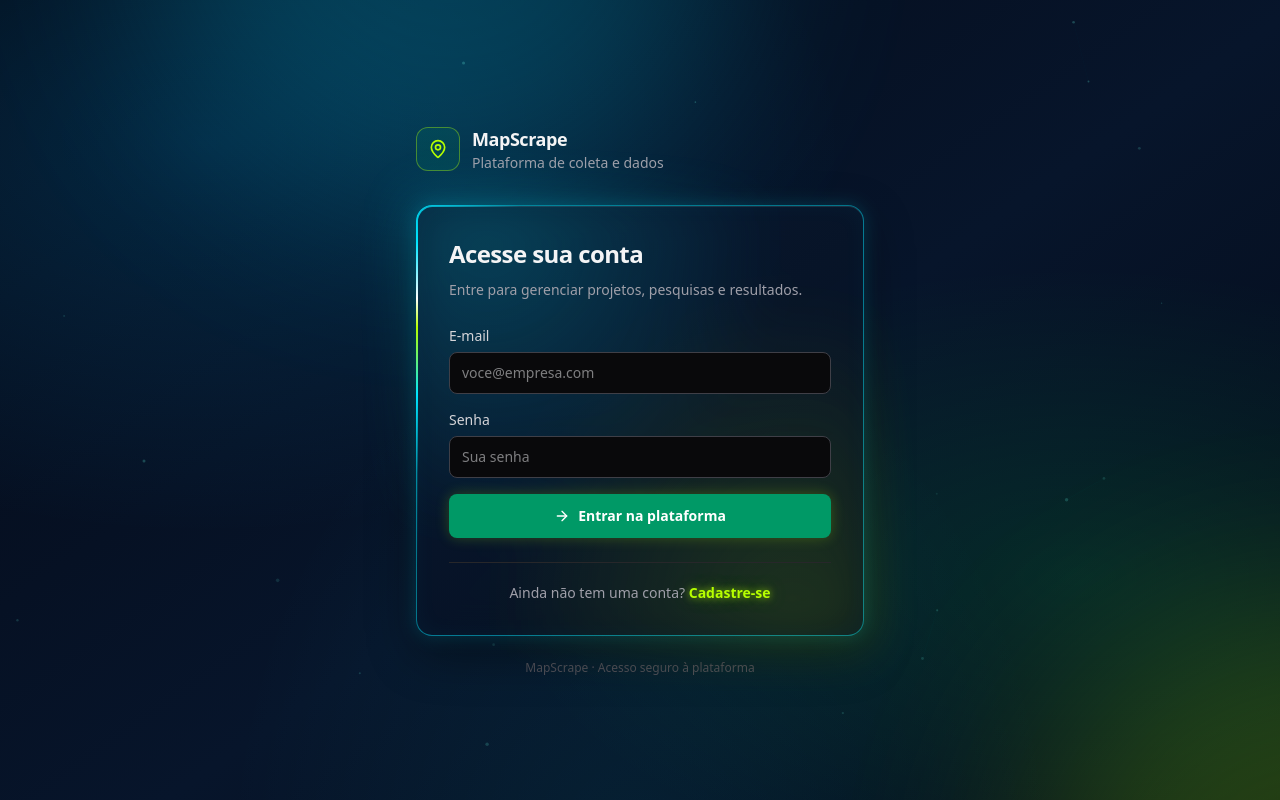
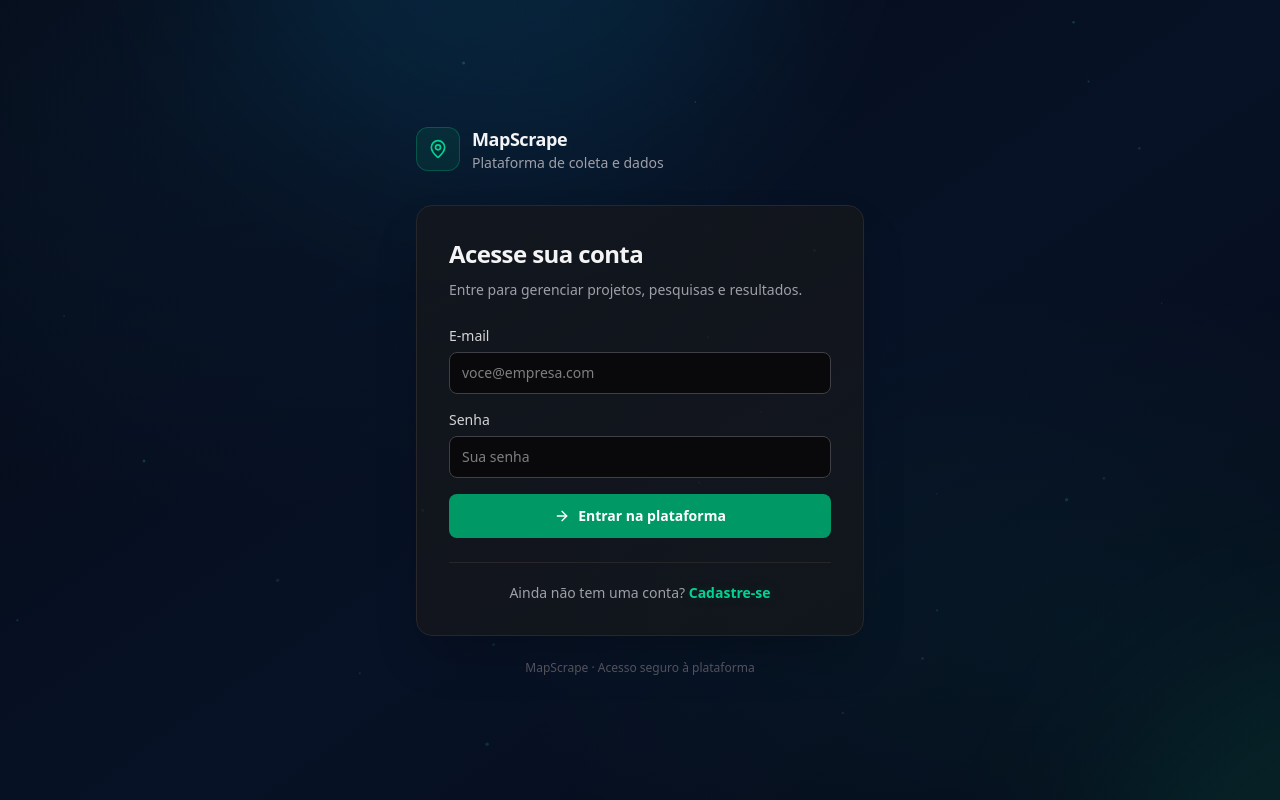
Before and after one commit to Tokenizaa/mais-clientes-v2, a React (Vite) app: page / in a window 1280 px wide. Built offline with nearby package versions, Linux system fonts and the light colour scheme; no server answers.

Commit message:
revert(ui): restore previous visual styling

```diff
--- a/src/index.css
+++ b/src/index.css
@@ -3,16 +3,18 @@
 @source "../index.html";
 
 @layer base {
+
+  /* Shared dark-navy surfaces and accessible focus states. */
   :root {
     --app-bg: #050a16;
     --app-surface: #0b1429;
     --app-surface-raised: #101e39;
     --app-border: #20365f;
-    --app-accent: #00e5ff;
-    --app-accent-strong: #00b8d4;
-    --app-success: #b6ff00;
+    --app-accent: #3b82f6;
+    --app-accent-strong: #2563eb;
+    --app-success: #10b981;
     --app-warning: #f59e0b;
-    --app-danger: #ff1744;
+    --app-danger: #f43f5e;
   }
 
   :where(button, input, select, textarea):focus-visible {
@@ -21,7 +23,7 @@
   }
 
   ::selection {
-    background: rgb(0 229 255 / 35%);
+    background: rgb(59 130 246 / 35%);
     color: #fff;
   }
 
@@ -36,40 +38,53 @@
     overflow-x: hidden;
   }
 
-  ::-webkit-scrollbar { width: 6px; height: 6px; }
-  ::-webkit-scrollbar-track { background: #050a16; }
-  ::-webkit-scrollbar-thumb { background: #263b61; border-radius: 9999px; }
-  ::-webkit-scrollbar-thumb:hover { background: #3b5b91; }
-}
-
-@property --holo-angle {
-  syntax: '<angle>';
-  inherits: false;
-  initial-value: 0deg;
-}
-
-@keyframes holo-border-orbit {
-  to { --holo-angle: 360deg; }
+  /* Custom minimal dark navy scrollbars */
+  ::-webkit-scrollbar {
+    width: 6px;
+    height: 6px;
+  }
+  ::-webkit-scrollbar-track {
+    background: #050a16;
+  }
+  ::-webkit-scrollbar-thumb {
+    background: #263b61;
+    border-radius: 9999px;
+  }
+  ::-webkit-scrollbar-thumb:hover {
+    background: #3b5b91;
+  }
 }
 
 @keyframes radar-sweep {
-  0% { transform: rotate(0deg); }
-  100% { transform: rotate(360deg); }
+  0% {
+    transform: rotate(0deg);
+  }
+  100% {
+    transform: rotate(360deg);
+  }
 }
 
 .animate-radar-sweep {
   animation: radar-sweep 3s linear infinite;
-  filter: drop-shadow(0 0 7px rgb(0 229 255 / 48%));
 }
 
 @keyframes pulse-glow {
-  0%, 100% { opacity: 0.55; transform: scale(1); }
-  50% { opacity: 1; transform: scale(1.045); }
+  0%, 100% {
+    opacity: 0.4;
+    transform: scale(1);
+  }
+  50% {
+    opacity: 0.8;
+    transform: scale(1.05);
+  }
 }
 
-.animate-pulse-glow { animation: pulse-glow 2.5s ease-in-out infinite; }
+.animate-pulse-glow {
+  animation: pulse-glow 2.5s ease-in-out infinite;
+}
 
-/* Ambient control-room atmosphere: stronger color, still behind the work surface. */
+
+/* Restrained sci-fi ambience: visual depth stays behind the working surface. */
 .app-ambient {
   position: fixed;
   inset: 0;
@@ -77,168 +92,76 @@
   overflow: hidden;
   pointer-events: none;
   background:
-    radial-gradient(ellipse at 16% 18%, rgb(0 174 255 / 16%), transparent 42%),
-    radial-gradient(ellipse at 84% 72%, rgb(0 255 102 / 11%), transparent 38%),
-    radial-gradient(ellipse at 50% 110%, rgb(0 229 255 / 8%), transparent 46%),
-    linear-gradient(145deg, #040916 0%, #07152b 54%, #040a17 100%);
+    radial-gradient(ellipse at 18% 12%, rgb(17 73 112 / 15%), transparent 42%),
+    radial-gradient(ellipse at 84% 78%, rgb(8 104 91 / 10%), transparent 38%),
+    linear-gradient(145deg, #050a16 0%, #071226 54%, #050b18 100%);
 }
-
 .app-ambient-canvas {
   position: absolute;
   inset: 0;
   width: 100%;
   height: 100%;
-  opacity: 0.9;
+  opacity: 0.62;
+}
+.app-ambient-glow {
+  position: absolute;
+  width: 34rem;
+  height: 34rem;
+  border-radius: 9999px;
+  filter: blur(90px);
+  opacity: 0.12;
+}
+.app-ambient-glow-a {
+  top: -24rem;
+  left: 18%;
+  background: #0ea5e9;
+}
+.app-ambient-glow-b {
+  right: -22rem;
+  bottom: -25rem;
+  background: #10b981;
 }
 
-.app-ambient-glow {
-  position: absolute;
-  width: 36rem;
-  height: 36rem;
-  border-radius: 9999px;
-  filter: blur(100px);
-  opacity: 0.2;
-}
-.app-ambient-glow-a {
-  top: -23rem;
-  left: 12%;
-  background: #00d9ff;
-}
-.app-ambient-glow-b {
-  right: -20rem;
-  bottom: -24rem;
-  background: #a3ff00;
-}
-
+/* Keep the app above the ambient layer. */
 .app-shell {
   position: relative;
   isolation: isolate;
   min-height: 100vh;
   background: transparent !important;
 }
-.app-shell > .app-ambient { z-index: -1; }
-.app-content { position: relative; }
-
-/*
- * Holographic floating panels.
- * The moving conic-gradient is clipped to the perimeter; the blurred
- * pseudo-element creates the backlight without changing component markup.
- */
-.app-content [class*="rounded-2xl"][class*="bg-[#0b1429]"],
-.app-shell main > section > .rounded-2xl {
-  --panel-glow: 0 0 18px rgb(0 229 255 / 18%), 0 18px 48px rgb(0 0 0 / 42%);
+.app-shell > .app-ambient {
+  z-index: -1;
+}
+.app-content {
   position: relative;
-  isolation: isolate;
-  border: 1px solid rgb(0 229 255 / 48%) !important;
-  background: linear-gradient(145deg, rgb(10 25 48 / 94%), rgb(5 15 32 / 92%)) !important;
-  box-shadow:
-    var(--panel-glow),
-    inset 0 1px 0 rgb(225 250 255 / 10%),
-    inset 0 0 24px rgb(0 229 255 / 4%);
-  backdrop-filter: blur(18px);
-  -webkit-backdrop-filter: blur(18px);
-  transition: transform 240ms ease, border-color 240ms ease, box-shadow 240ms ease;
 }
 
-/* Orbiting energy line around the card edge. */
-.app-content [class*="rounded-2xl"][class*="bg-[#0b1429]"]::before,
-.app-shell main > section > .rounded-2xl::before {
-  content: "";
-  position: absolute;
-  inset: -1px;
-  z-index: 2;
-  padding: 1.5px;
-  border-radius: inherit;
-  pointer-events: none;
-  background: conic-gradient(
-    from var(--holo-angle),
-    transparent 0deg 238deg,
-    rgb(0 229 255 / 18%) 258deg,
-    #00e5ff 278deg,
-    #b6ff00 294deg,
-    #ffffff 300deg,
-    #00e5ff 310deg,
-    transparent 332deg 360deg
-  );
-  animation: holo-border-orbit 5.5s linear infinite;
-  -webkit-mask: linear-gradient(#000 0 0) content-box, linear-gradient(#000 0 0);
-  -webkit-mask-composite: xor;
-  mask-composite: exclude;
+/* Subtle frosted surfaces only on primary content cards. */
+.app-content [class*="rounded-2xl"][class*="bg-[#0b1429]"] {
+  background: linear-gradient(145deg, rgb(13 27 51 / 82%), rgb(8 19 38 / 78%)) !important;
+  border-color: rgb(68 112 157 / 30%) !important;
+  box-shadow: 0 14px 38px rgb(0 0 0 / 20%), inset 0 1px 0 rgb(190 225 255 / 3%);
+  backdrop-filter: blur(14px);
+  -webkit-backdrop-filter: blur(14px);
+  transition: border-color 180ms ease, box-shadow 180ms ease, transform 180ms ease;
+}
+.app-content [class*="rounded-2xl"][class*="bg-[#0b1429]"]:hover {
+  border-color: rgb(75 180 190 / 36%) !important;
+  box-shadow: 0 16px 42px rgb(0 0 0 / 24%), 0 0 22px rgb(14 165 233 / 5%);
 }
 
-/* Soft colored backlight, offset from the panel to suggest levitation. */
-.app-content [class*="rounded-2xl"][class*="bg-[#0b1429]"]::after,
-.app-shell main > section > .rounded-2xl::after {
-  content: "";
-  position: absolute;
-  inset: -15px;
-  z-index: -1;
-  border-radius: inherit;
-  pointer-events: none;
-  background:
-    radial-gradient(ellipse at 18% 10%, rgb(0 229 255 / 28%), transparent 52%),
-    radial-gradient(ellipse at 82% 92%, rgb(182 255 0 / 20%), transparent 55%);
-  filter: blur(24px);
-  opacity: 0.72;
-  transition: opacity 240ms ease, filter 240ms ease;
+/* Quiet green/cyan signal accents; red remains reserved for errors. */
+.app-shell :where(.text-emerald-400, .text-emerald-300) {
+  text-shadow: 0 0 12px rgb(52 211 153 / 18%);
 }
-
-.app-content [class*="rounded-2xl"][class*="bg-[#0b1429]"]:hover,
-.app-shell main > section > .rounded-2xl:hover {
-  transform: translateY(-2px);
-  border-color: rgb(0 229 255 / 78%) !important;
-  box-shadow:
-    0 0 22px rgb(0 229 255 / 24%),
-    0 22px 54px rgb(0 0 0 / 48%),
-    inset 0 1px 0 rgb(255 255 255 / 14%),
-    inset 0 0 28px rgb(0 229 255 / 7%);
-}
-.app-content [class*="rounded-2xl"][class*="bg-[#0b1429]"]:hover::after,
-.app-shell main > section > .rounded-2xl:hover::after {
-  opacity: 0.95;
-  filter: blur(29px);
-}
-
-/* High-chroma status colors: vivid but reserved for meaningful signals. */
-.app-shell :where(.text-emerald-400, .text-emerald-300, .text-green-400) {
-  color: #b6ff00 !important;
-  text-shadow: 0 0 7px rgb(182 255 0 / 62%), 0 0 18px rgb(182 255 0 / 34%);
-}
-.app-shell :where(.text-red-400, .text-red-300, .text-rose-400, .text-rose-300) {
-  color: #ff3158 !important;
-  text-shadow: 0 0 7px rgb(255 23 68 / 62%), 0 0 18px rgb(255 23 68 / 34%);
-}
-.app-shell :where(.bg-emerald-500, .bg-emerald-600) {
-  box-shadow: 0 0 14px rgb(182 255 0 / 22%);
-}
-.app-shell :where(.border-emerald-500\/30, .border-emerald-500\/40) {
-  border-color: rgb(182 255 0 / 38%);
-}
-
-/* The live collection gauge gets a brighter holographic sweep, not fake radar data. */
-.app-shell .animate-radar-sweep {
-  mix-blend-mode: screen;
-  opacity: 0.72;
-}
-.app-shell :where(.text-cyan-400, .text-cyan-300) {
-  text-shadow: 0 0 8px rgb(0 229 255 / 35%);
-}
-
-@media (hover: none) {
-  .app-content [class*="rounded-2xl"][class*="bg-[#0b1429]"]:hover,
-  .app-shell main > section > .rounded-2xl:hover {
-    transform: none;
-  }
-}
-
-@media (max-width: 640px) {
-  .app-ambient-glow { opacity: 0.13; }
-  .app-content [class*="rounded-2xl"][class*="bg-[#0b1429]"]::after,
-  .app-shell main > section > .rounded-2xl::after { filter: blur(18px); opacity: 0.48; }
+.app-shell :where(.text-red-400, .text-rose-400, .text-red-300) {
+  text-shadow: 0 0 10px rgb(248 113 113 / 14%);
 }
 
 @media (prefers-reduced-motion: reduce) {
-  .app-shell *, .app-shell *::before, .app-shell *::after {
+  .app-shell *,
+  .app-shell *::before,
+  .app-shell *::after {
     scroll-behavior: auto !important;
     animation-duration: 0.01ms !important;
     animation-iteration-count: 1 !important;
```
